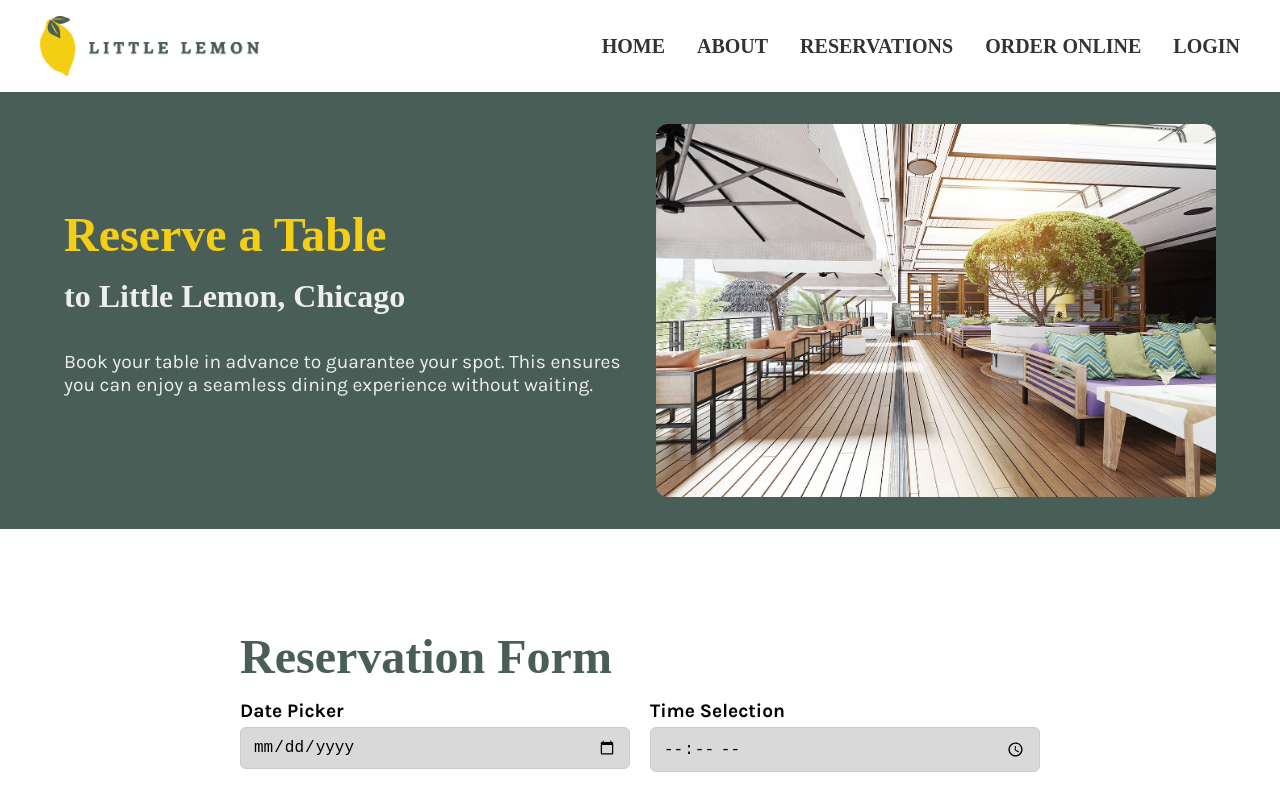
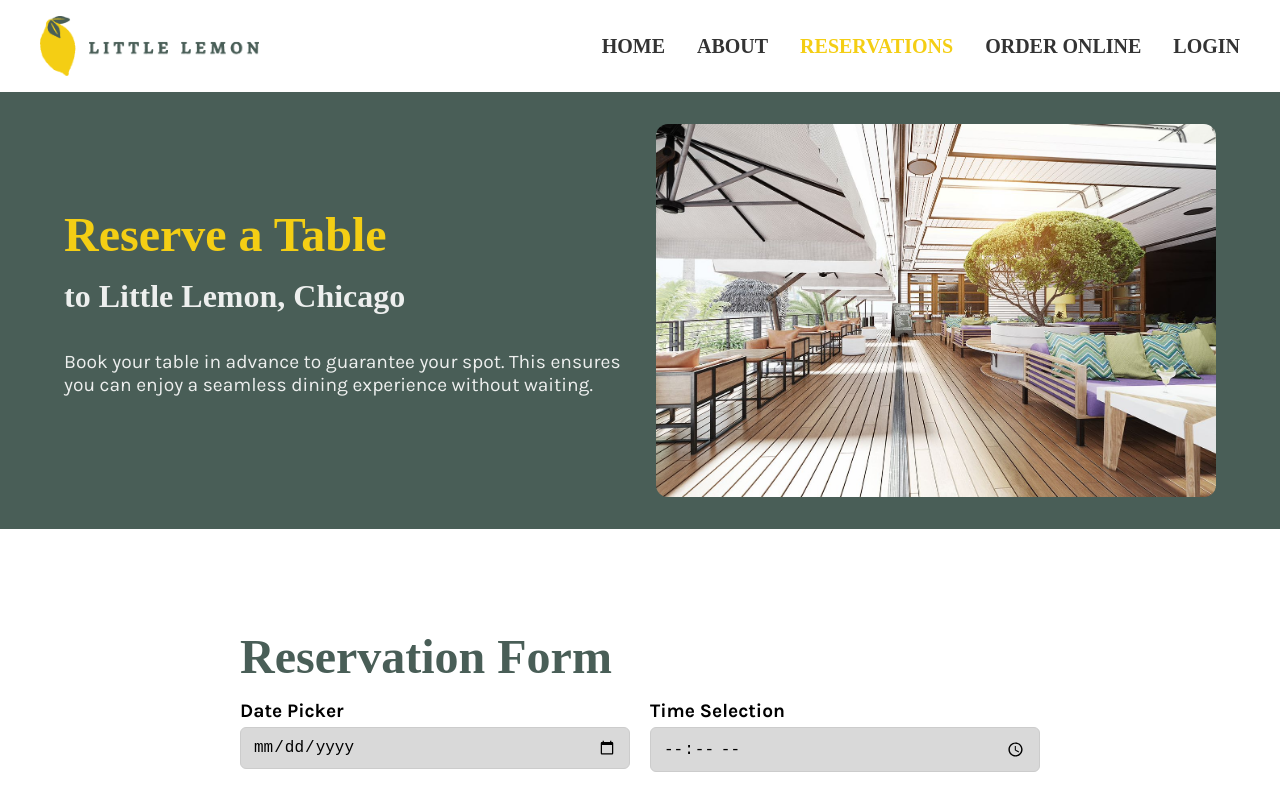
Before and after one commit to dan123-byte/little_lemon_capstone, a React (Create React App) app: page /reserve in a window 1280 px wide. Shown: the top 794 px of the page. Built offline with nearby package versions, Linux system fonts and the light colour scheme; a web font is replaced by a local one.

Commit message:
added animations to various pages

```diff
--- a/package.json
+++ b/package.json
@@ -10,6 +10,7 @@
     "react": "^19.1.1",
     "react-dom": "^19.1.1",
     "react-router-dom": "^7.8.2",
+    "react-router-hash-link": "^2.4.3",
     "react-scripts": "5.0.1",
     "web-vitals": "^2.1.4"
   },
--- a/src/components/Header.js
+++ b/src/components/Header.js
@@ -1,9 +1,19 @@
 import '../css/Header.css';
+
+import { Link, useLocation } from "react-router-dom";
 import { useState } from "react";
-import { Link } from "react-router-dom";
+import { HashLink } from 'react-router-hash-link';
 
 function Header() {
   const [isOpen, setIsOpen] = useState(false);
+  const location = useLocation();
+
+  const isActive = (path) => {
+    if (path.startsWith("/#")) {
+      return location.hash === path.replace("/", "");
+    }
+    return location.pathname === path && location.hash === "";
+  };
 
   return (
     <header>
@@ -14,11 +24,21 @@ function Header() {
 
       <nav className={isOpen ? "open" : ""}>
         <ul>
-          <li><Link to="/">HOME</Link></li>
-          <li><a href="#about">ABOUT</a></li>
-          <li><Link to="/reserve">RESERVATIONS</Link></li> {/* Updated */}
-          <li><Link to="/online">ORDER ONLINE</Link></li>
-          <li><Link to="/login">LOGIN</Link></li>
+          <li>
+            <Link className={isActive("/") ? "active" : ""} to="/">HOME</Link>
+          </li>
+          <li>
+            <HashLink className={isActive("/#about") ? "active" : ""} smooth to="/#about">ABOUT</HashLink>
+          </li>
+          <li>
+            <Link className={isActive("/reserve") ? "active" : ""} to="/reserve">RESERVATIONS</Link>
+          </li>
+          <li>
+            <Link className={isActive("/online") ? "active" : ""} to="/online">ORDER ONLINE</Link>
+          </li>
+          <li>
+            <Link className={isActive("/login") ? "active" : ""} to="/login">LOGIN</Link>
+          </li>
         </ul>
       </nav>
 
--- a/src/components/home/Hero.js
+++ b/src/components/home/Hero.js
@@ -1,4 +1,5 @@
 import '../../css/Hero.css';
+import { Link } from 'react-router-dom';
 
 function Hero() {
 
@@ -11,7 +12,9 @@ function Hero() {
           We are a family-owned Mediterranean restaurant,
           focused on traditional recipes served with a modern twist.
         </p>
-        <button>Reserve a Table</button>
+        <Link to="/reserve">
+          <button>Reserve a Table</button>
+        </Link>
       </section>
       <section>
         <img src="/assets/restaurant.jpg" alt="Restaurant" />
--- a/src/css/Footer.css
+++ b/src/css/Footer.css
@@ -46,3 +46,26 @@ footer ul li a {
   font-size: 16px;
   text-align: left;
 }
+
+footer ul li a:hover {
+  color: #495E57;
+  text-decoration: underline;
+  transition: color 0.3s ease, text-decoration 0.3s ease;
+}
+
+@media (max-width: 768px) {
+  footer h2,
+  footer ul {
+    display: none;
+  }
+
+  footer {
+    grid-template-columns: 1fr;
+    justify-items: center;
+  }
+
+  footer img {
+    margin-right: 0;
+    justify-self: center;
+  }
+}
--- a/src/css/Header.css
+++ b/src/css/Header.css
@@ -10,20 +10,31 @@ header img {
   height: 60px;
 }
 
-nav ul {
+header ul {
   display: flex;
   list-style: none;
   gap: 2rem;
   padding: 0;
 }
 
-nav ul li a {
+header ul li a {
   text-decoration: none;
   color: #333;
   font-weight: 600;
   font-family: "Markazi Text", serif;
   font-size: 20px;
 }
+
+header ul li a:hover {
+  color: #F4CE14;
+  text-decoration: underline;
+}
+
+header ul li a.active {
+  font-weight: 800;
+  color: #F4CE14;
+}
+
 
 .burger {
   display: none;
--- a/src/css/Hero.css
+++ b/src/css/Hero.css
@@ -46,6 +46,13 @@
   border-radius: 8px;
   cursor: pointer;
   margin-top: 3rem;
+  transition: all 0.3s ease;
+}
+
+#hero button:hover {
+  background-color: #495E57;
+  color: #F4CE14;
+  transform: scale(1.05);
 }
 
 #hero img {
--- a/src/css/Highlights.css
+++ b/src/css/Highlights.css
@@ -28,9 +28,16 @@
   cursor: pointer;
 }
 
+.highlights-header button:hover {
+  background-color: #F4CE14;
+  color: #495E57;
+  transform: scale(1.05);
+  transition: all 0.3s ease;
+}
+
 .highlights-cards {
   display: grid;
-  grid-template-columns: repeat(3, 1fr);
+  grid-template-columns: repeat(auto-fit, minmax(250px, 1fr));
   gap: 2rem;
 }
 
@@ -40,6 +47,12 @@
   overflow: hidden;
   display: flex;
   flex-direction: column;
+  transition: transform 0.3s ease, box-shadow 0.3s ease;
+}
+
+.card:hover {
+  transform: translateY(-10px);
+  box-shadow: 0 10px 20px rgba(0, 0, 0, 0.2);
 }
 
 .card img {
```
Also changed, not shown: 1 other file (tests, documents, lock files or other folders).
